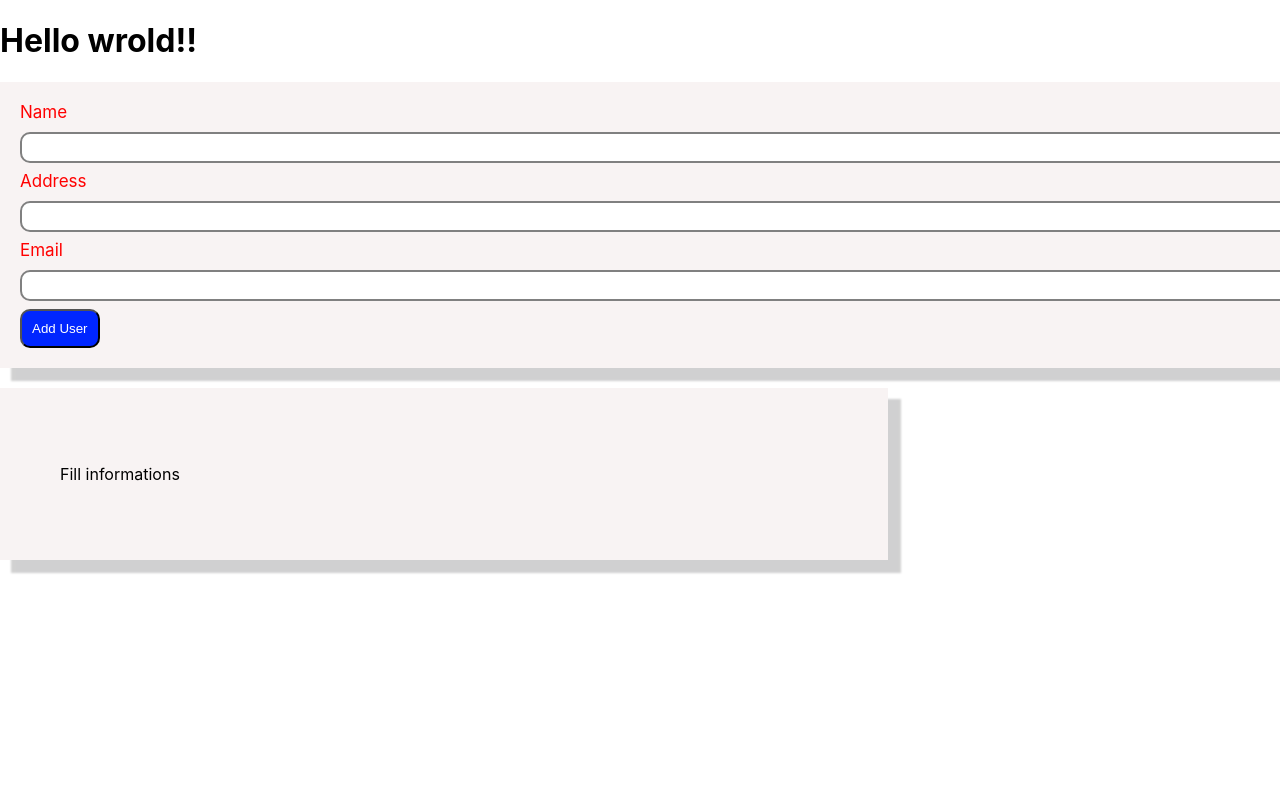
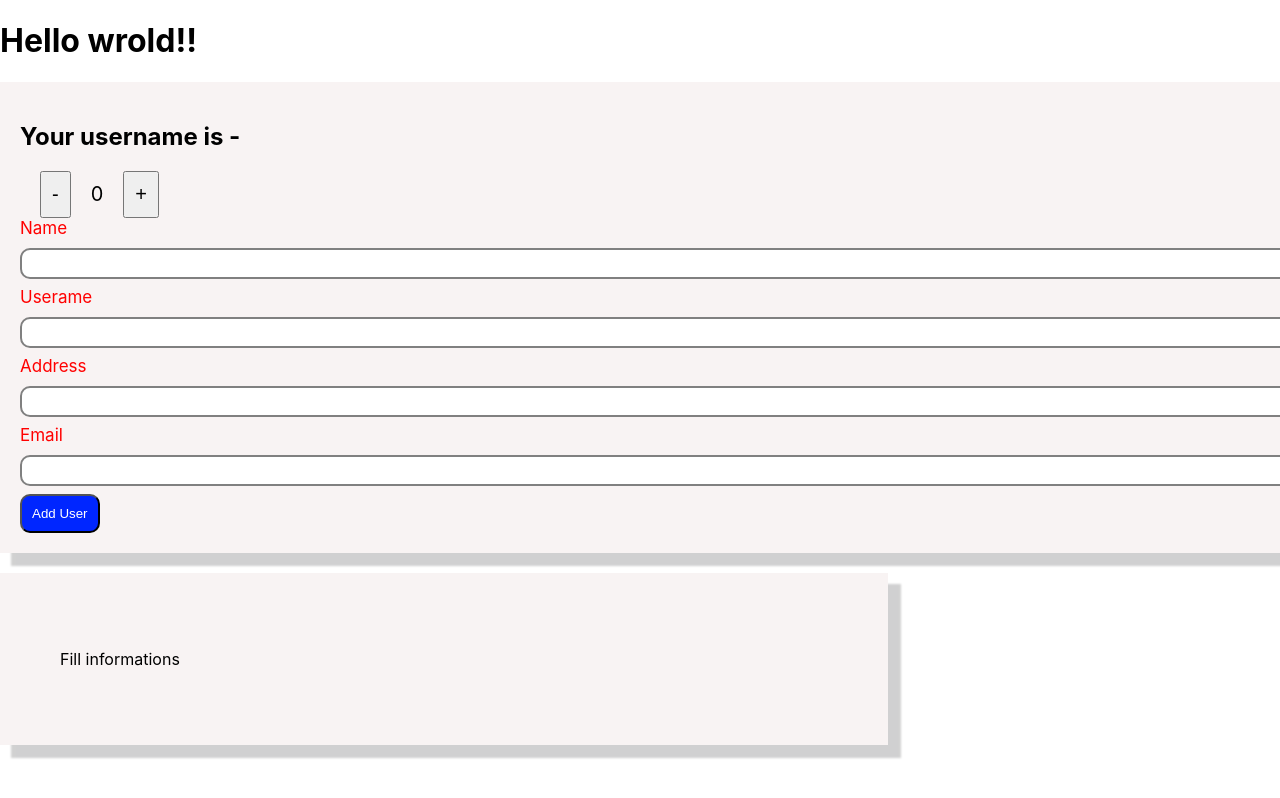
Before and after one commit to Nayyelin-2002/React, a React (Create React App) app: page / in a window 1280 px wide. Shown: the top 798 px of the page. Built offline with nearby package versions, Linux system fonts and the light colour scheme.

Commit message:
useeff and usereducer

```diff
--- a/src/components/Form.jsx
+++ b/src/components/Form.jsx
@@ -57,13 +57,29 @@
 // }
 
 // export default Form;
-import { useState, useRef } from "react";
+import { useState, useRef, useEffect, useReducer } from "react";
 import Card from "./Card";
 
 function Form(props) {
   //   let [name, setName] = useState("");
   //   let [address, setAddress] = useState("");
   //   let [email, setEmail] = useState("");
+  // let [username, setUsername] = useState("");
+  // let [count, setCount] = useState(0);
+  let firstReducer = (state, action) => {
+    switch (action.type) {
+      case "minus":
+        return { ...state, count: state.count - 1 }; // Update count using object spread syntax
+
+      case "plus":
+        return { ...state, count: state.count + 1 };
+      case "updateusername":
+        return { ...state, username: action.payload };
+      default:
+        throw new Error();
+    }
+  };
+  let [state, dispatch] = useReducer(firstReducer, { count: 0, username: "" });
 
   let reduser = useRef();
   let reflive = useRef();
@@ -83,6 +99,7 @@ function Form(props) {
       name: reduser.current.value,
       address: reflive.current.value,
       email: refmail.current.value,
+      username: state.username,
     };
     props.userleepl(info);
     //     setAddress("");
@@ -92,11 +109,13 @@ function Form(props) {
     console.log(
       reduser.current.value,
       reflive.current.value,
-      refmail.current.value
+      refmail.current.value,
+      state.username
     );
     reduser.current.value = "";
     reflive.current.value = "";
     refmail.current.value = "";
+    state.username = "";
   };
 
   //   let chgname = (event) => {
@@ -105,11 +124,25 @@ function Form(props) {
   //   let chgadd = (event) => {
   //     setAddress(event.target.value);
   //   };
-  //   let chgem = (event) => {
-  //     setEmail(event.target. value);
-  //   };
+
+  useEffect(() => {
+    console.log("I am useeff");
+  }, []);
   return (
     <Card key={refmail}>
+      {/* useeff 3 nee */}
+      <h1>Your username is - {state.username}</h1>
+      <div className="username">
+        <button onClick={() => dispatch({ type: "minus" })}>-</button>
+        <span>{state.count}</span>
+        <button
+          onClick={() => {
+            dispatch({ type: "plus" });
+          }}
+        >
+          +
+        </button>
+      </div>
       <form action="" onSubmit={submitform}>
         <div className="form-div">
           <label htmlFor="name">Name</label>
@@ -119,6 +152,17 @@ function Form(props) {
             //     value={reduser}
             //     onChange={chgname}
             ref={reduser}
+          />
+        </div>
+        <div className="form-div">
+          <label htmlFor="name">Userame</label>
+          <input
+            type="text"
+            id="username"
+            value={state.username}
+            onChange={(e) => {
+              dispatch({ type: "updateusername", payload: e.target.value });
+            }}
           />
         </div>
         <div className="form-div">
--- a/src/components/trygithub.jsx
+++ /dev/null
@@ -1 +0,0 @@
-<h1>nay ye ;in</h1>;
--- a/src/index.css
+++ b/src/index.css
@@ -53,3 +53,11 @@ code {
   padding: 60px;
   width: 60%;
 }
+.username button {
+  padding: 10px;
+  font-size: 20px;
+  margin: 0px 20px;
+}
+.username span {
+  font-size: 20px;
+}
```
